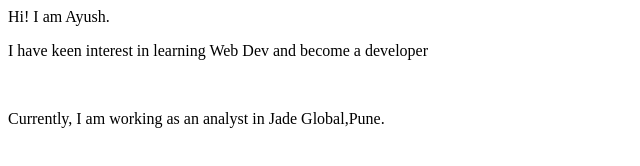
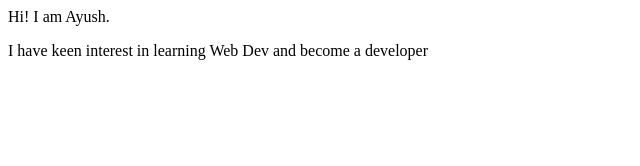
Before and after one commit to ayush7088/theAyushJoshi-porfolio, a plain HTML site: page index.html in a window 1280 px wide. Shown: the whole page, without its empty margins (0-640 px from the left). Drawn offline with Linux system fonts and the light colour scheme.

Commit message:
Update index.html

```diff
--- a/index.html
+++ b/index.html
@@ -9,6 +9,5 @@
 <body>
     Hi! I am Ayush.
     <p>I have keen interest in learning Web Dev and become a developer</p><br>
-    <p>Currently, I am working as an analyst in Jade Global,Pune. </p>
 </body>
 </html>
```
